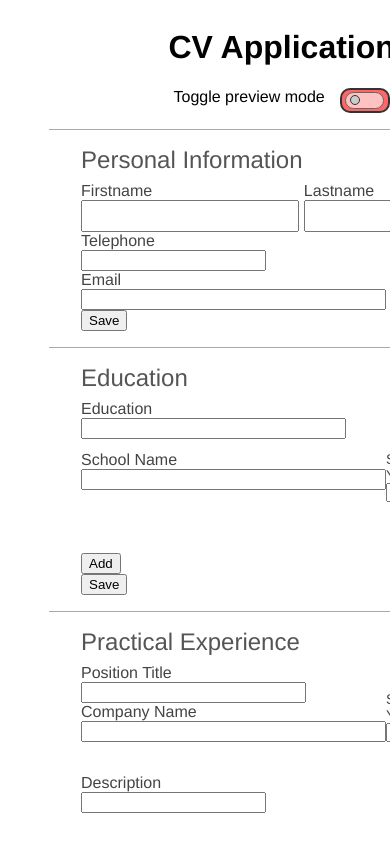
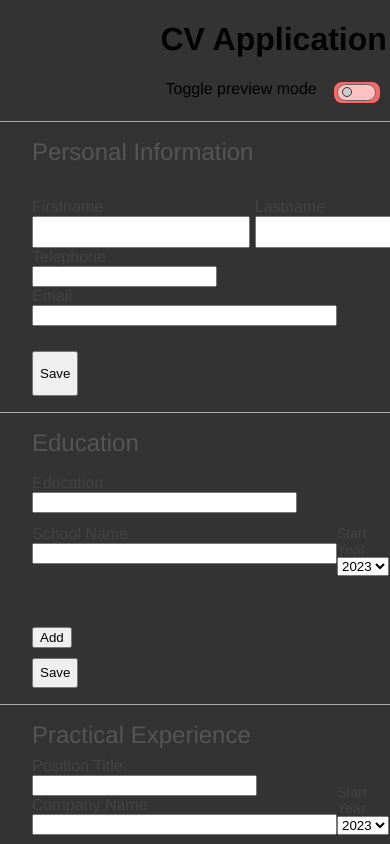
Before and after one commit to JSHC/odin-cvproject, a React (Create React App) app: page / in a window 390 px wide. Shown: the top 844 px of the page. Built offline with nearby package versions, Linux system fonts and the light colour scheme.

Commit message:
Add background color to body, adjust grids

```diff
--- a/src/styles/App.css
+++ b/src/styles/App.css
@@ -1,7 +1,28 @@
+body {
+    margin: 0;
+    padding: 0;
+    height: 100vh;
+    background-color: #333;
+}
+
+#root {
+    height: 100%;
+}
+
 .app {
     display: grid;
     justify-items: center;
     font-family: Helvetica, Arial, sens-serif;
+    height: 100%;
+}
+
+.app-wrapper {
+    display: grid;
+    justify-items: center;
+    background-color: #fff;
+    width: 40%;
+    height: 100%;
+    grid-template-rows: auto auto 1fr;
 }
 
 .preview-container {
@@ -9,14 +30,19 @@
     grid-template-columns: auto auto;
     gap: 15px;
     margin-bottom: 1rem;
+    grid-row: 2;
 }
 
 .cv-container {
-    width: 40%;
+    display: grid;
+    grid-template-rows: 1fr 1fr 1fr;
+    grid-template-columns: 1fr;
+    grid-auto-flow: row;
 }
 
+
 @media only screen and (max-width: 600px) {
-    .cv-container {
+    .app-wrapper {
         width: 85%;
     }
 }
```
